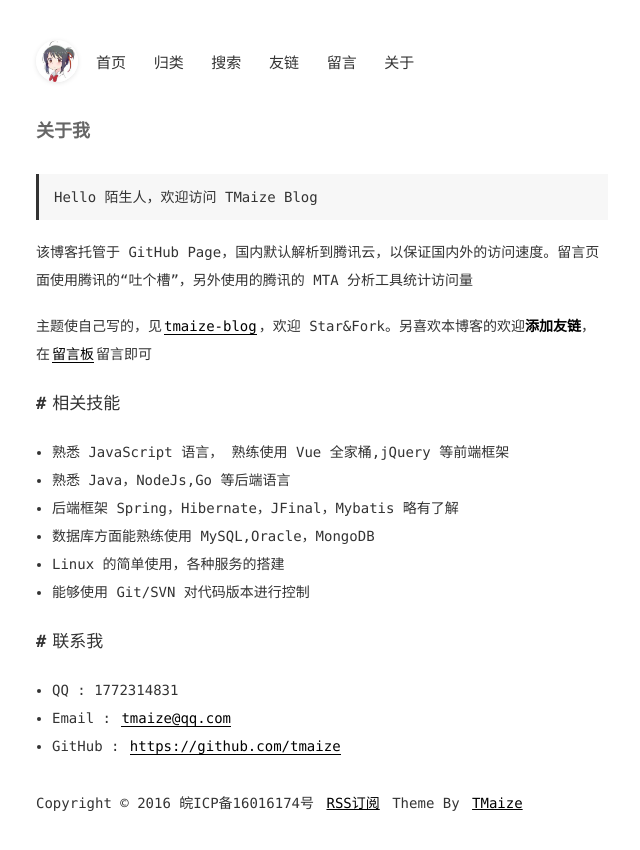
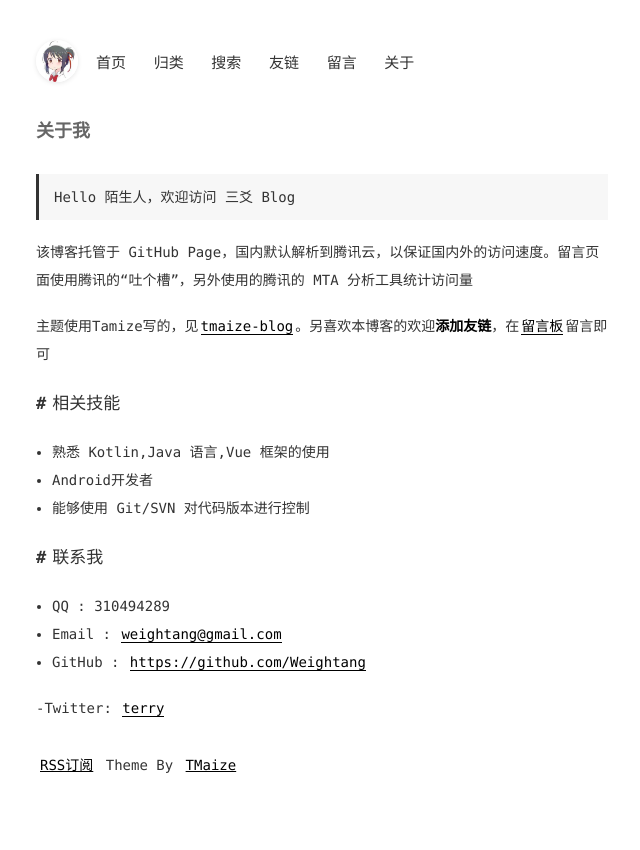
Before and after one commit to Weightang/weightang.github.io, a Jekyll site: the page built from pages/about.md, in a window 1280 px wide. Shown: the top 850 px of the page, without its empty margins (318-958 px from the left). Built offline with Jekyll 4.4.1, drawn with Linux system fonts in a browser that asks for light colours; comment, search, counter and statistics services are not loaded.

Commit message:
更换主题

```diff
--- a/_config.yml
+++ b/_config.yml
@@ -1,11 +1,11 @@
 encoding: utf-8
 
 # SEO相关信息
-title: TMaize Blog
-description: TMaize的个人博客
-keywords: TMaize,Blog,Java,Html,JavaScript
-author: TMaize
-footerText: 'Copyright © 2016 皖ICP备16016174号'
+title: 三爻 Blog
+description: 三爻的个人博客
+keywords: 三爻,Blog,Android,Html,JavaScript
+author: 三爻
+footerText: ''
 
 # 这些不要动
 permalink: /posts/:year/:month/:day/:title.html
@@ -16,11 +16,11 @@ exclude: ['CNAME', 'README.md', 'LICENSE', 'build']
 
 # 域名配置
 # baseUrl配置,如果网站部署在根目录下的其他目录中，请设置为 /目录名
-domainUrl: 'http://blog.tmaize.net'
+domainUrl: 'https://weightang.github.io/'
 baseUrl: ''
 
 # 吐个槽地址，会在chat页面中重定向到该地址
-tucaoUrl: https://support.qq.com/product/86335
+tucaoUrl: https://support.qq.com/product/104354
 
 # 菜单
 menu:
@@ -47,13 +47,13 @@ menu:
 # plugin-mathjax
 # 数学公式支持，比较影响加载速度，请设置为 false
 customPlugins:
-  - use: true
+  - use: false
     file: 'plugin-mta-stats.html'
     sid: 500581966
     cid: 500581972
-  - use: true
+  - use: false
     file: 'plugin-baidu-push.html'
-  - use: true
+  - use: false
     file: 'plugin-click-effect.html'
   - use: false
     file: 'plugin-mathjax.html'
--- a/pages/about.md
+++ b/pages/about.md
@@ -3,30 +3,26 @@ layout: mypost
 title: 关于我
 ---
 
-> Hello 陌生人，欢迎访问 TMaize Blog
+> Hello 陌生人，欢迎访问 三爻 Blog
 
 该博客托管于 GitHub Page，国内默认解析到腾讯云，以保证国内外的访问速度。留言页面使用腾讯的“吐个槽”，另外使用的腾讯的 MTA 分析工具统计访问量
 
-主题使自己写的，见[tmaize-blog](https://github.com/TMaize/tmaize-blog)，欢迎 Star&Fork。另喜欢本博客的欢迎**添加友链**，在[留言板](chat.html)留言即可
+主题使用Tamize写的，见[tmaize-blog](https://github.com/TMaize/tmaize-blog)。另喜欢本博客的欢迎**添加友链**，在[留言板](chat.html)留言即可
 
 ## 相关技能
 
-- 熟悉 JavaScript 语言， 熟练使用 Vue 全家桶,jQuery 等前端框架
+- 熟悉 Kotlin,Java 语言,Vue 框架的使用
 
-- 熟悉 Java，NodeJs,Go 等后端语言
-
-- 后端框架 Spring，Hibernate，JFinal，Mybatis 略有了解
-
-- 数据库方面能熟练使用 MySQL,Oracle，MongoDB
-
-- Linux 的简单使用，各种服务的搭建
+- Android开发者
 
 - 能够使用 Git/SVN 对代码版本进行控制
 
 ## 联系我
 
-- QQ : 1772314831
+- QQ : 310494289
 
-- Email : [tmaize@qq.com](http://mail.qq.com/cgi-bin/qm_share?t=qm_mailme&email=YBQNAQkaBSAREU4DDw0)
+- Email : [weightang@gmail.com](https://mail.google.com/mail/u/0/?tab=wm&ogbl#inbox?compose=new)
 
-- GitHub : [https://github.com/tmaize](https://github.com/tmaize)
+- GitHub : [https://github.com/Weightang](https://github.com/Weightang)
+
+-Twitter: [terry](https://twitter.com/terry_weightang)
```
